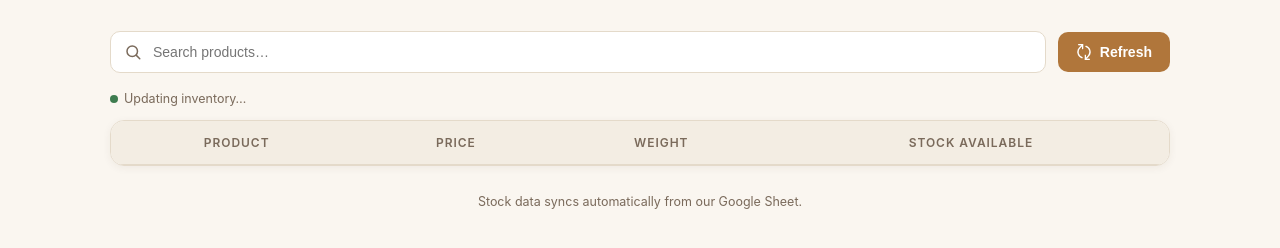
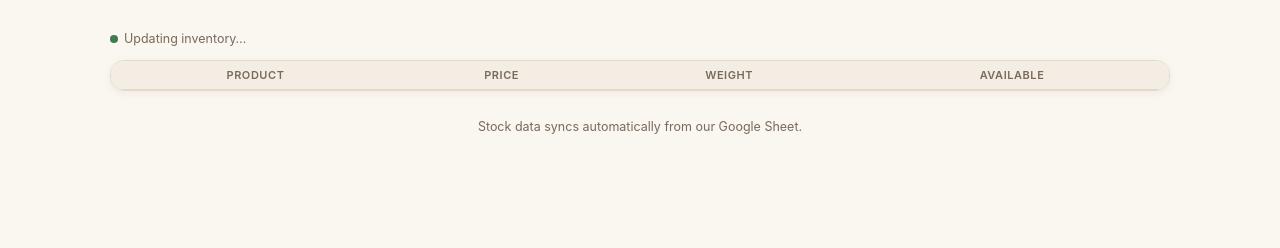
Before and after one commit to drjphilip/maatti-inventory, a plain HTML site: page index.html in a window 1280 px wide. Shown: the part 196-444 px from the top of the page. Drawn offline with Linux system fonts and the light colour scheme.

Commit message:
Add files via upload

```diff
--- a/index.html
+++ b/index.html
@@ -62,60 +62,8 @@
     letter-spacing: -0.01em;
   }
   .toolbar {
-    display: flex;
-    gap: 12px;
-    align-items: center;
-    margin-bottom: 18px;
-    flex-wrap: wrap;
+    display: none;
   }
-  .search {
-    flex: 1;
-    min-width: 220px;
-    position: relative;
-  }
-  .search input {
-    width: 100%;
-    padding: 12px 16px 12px 42px;
-    border: 1px solid var(--line);
-    border-radius: 10px;
-    font-size: 14px;
-    background: var(--surface);
-    color: var(--ink);
-    outline: none;
-    transition: border-color 0.15s ease, box-shadow 0.15s ease;
-  }
-  .search input:focus {
-    border-color: var(--accent);
-    box-shadow: 0 0 0 3px var(--accent-soft);
-  }
-  .search svg {
-    position: absolute;
-    left: 14px;
-    top: 50%;
-    transform: translateY(-50%);
-    width: 18px;
-    height: 18px;
-    stroke: var(--ink-soft);
-  }
-  .refresh {
-    display: inline-flex;
-    align-items: center;
-    gap: 8px;
-    padding: 12px 18px;
-    border: none;
-    border-radius: 10px;
-    background: var(--accent);
-    color: white;
-    font-size: 14px;
-    font-weight: 600;
-    cursor: pointer;
-    transition: background 0.15s ease, transform 0.15s ease;
-  }
-  .refresh:hover { background: #9A642F; }
-  .refresh:active { transform: scale(0.98); }
-  .refresh svg { width: 16px; height: 16px; }
-  .refresh.loading svg { animation: spin 0.8s linear infinite; }
-  @keyframes spin { to { transform: rotate(360deg); } }
   .updated {
     font-size: 12.5px;
     color: var(--ink-soft);
@@ -146,24 +94,29 @@
   table {
     width: 100%;
     border-collapse: collapse;
-    font-size: 14.5px;
+    font-size: 14px;
   }
   thead th {
     text-align: center;
-    padding: 14px 18px;
+    padding: 7px 10px;
     background: var(--surface-soft);
     border-bottom: 1px solid var(--line);
-    font-size: 12px;
+    font-size: 11px;
     text-transform: uppercase;
-    letter-spacing: 0.08em;
+    letter-spacing: 0.05em;
     color: var(--ink-soft);
     font-weight: 600;
   }
   tbody td {
     text-align: center;
-    padding: 13px 18px;
+    padding: 6px 10px;
     border-bottom: 1px solid var(--line);
     vertical-align: middle;
+  }
+  .stock-available {
+    font-variant-numeric: tabular-nums;
+    font-weight: 600;
+    font-size: 13px;
   }
   tbody tr:last-child td { border-bottom: none; }
   tbody tr.out-of-stock-row {
@@ -175,7 +128,8 @@
   tbody tr:hover { background: #FBF7F0; }
   .product-name {
     font-weight: 600;
-    font-size: 15px;
+    font-size: 14px;
+    text-align: left;
   }
   .price {
     font-variant-numeric: tabular-nums;
@@ -200,11 +154,7 @@
     line-height: 1.6;
   }
   @media (max-width: 760px) {
-    .toolbar { flex-direction: column; align-items: stretch; }
-    .refresh { justify-content: center; }
-    .table-wrap { overflow-x: auto; }
-    thead th, tbody td { padding: 10px 12px; }
-    table { min-width: 600px; }
+    thead th, tbody td { padding: 5px 7px; }
   }
   @media (max-width: 420px) {
     .page { padding: 28px 14px 48px; }
@@ -220,16 +170,6 @@
     <h1>What&apos;s on the shelf</h1>
   </header>
 
-  <div class="toolbar">
-    <div class="search">
-      <svg viewBox="0 0 24 24" fill="none" stroke-width="2" stroke-linecap="round" stroke-linejoin="round"><circle cx="11" cy="11" r="7"></circle><line x1="21" y1="21" x2="16.5" y2="16.5"></line></svg>
-      <input type="text" id="searchInput" placeholder="Search products…" />
-    </div>
-    <button class="refresh" id="refreshBtn">
-      <svg viewBox="0 0 24 24" fill="none" stroke="currentColor" stroke-width="2" stroke-linecap="round" stroke-linejoin="round"><polyline points="23 4 23 10 17 10"></polyline><polyline points="1 20 1 14 7 14"></polyline><path d="M3.51 9a9 9 0 0 1 14.85-3.36L23 10M1 14l4.64 4.36A9 9 0 0 0 20.49 15"></path></svg>
-      Refresh
-    </button>
-  </div>
 
   <div class="updated">
     <span class="dot" id="statusDot"></span>
@@ -243,12 +183,12 @@
           <th>Product</th>
           <th>Price</th>
           <th>Weight</th>
-          <th>Stock Available</th>
+          <th>Available</th>
         </tr>
       </thead>
       <tbody id="inventoryBody"></tbody>
     </table>
-    <div class="empty" id="emptyState" hidden>No products match your search.</div>
+    <div class="empty" id="emptyState" hidden>No products found.</div>
   </div>
 
   <footer>
@@ -270,8 +210,6 @@
 
   const body = document.getElementById('inventoryBody');
   const emptyState = document.getElementById('emptyState');
-  const searchInput = document.getElementById('searchInput');
-  const refreshBtn = document.getElementById('refreshBtn');
   const updatedText = document.getElementById('updatedText');
   const statusDot = document.getElementById('statusDot');
 
@@ -281,7 +219,9 @@
   }
 
   function formatPrice(value) {
-    return '₹' + Number(value).toLocaleString('en-IN', { minimumFractionDigits: 2, maximumFractionDigits: 2 });
+    const n = Number(value);
+    const formatted = n.toLocaleString('en-IN', { minimumFractionDigits: 2, maximumFractionDigits: 2 });
+    return '₹' + formatted.replace(/\.00$/, '');
   }
 
   function getStatus(stock) {
@@ -291,12 +231,7 @@
   }
 
   function render() {
-    const query = searchInput.value.trim().toLowerCase();
     let visible = inventory.slice();
-
-    if (query) {
-      visible = visible.filter(item => item.name.toLowerCase().includes(query));
-    }
 
     body.innerHTML = '';
     emptyState.hidden = visible.length > 0;
@@ -404,7 +339,6 @@
   }
 
   function loadBoth() {
-    refreshBtn.classList.add('loading');
     updatedText.textContent = 'Updating inventory…';
     productsData = null;
     inventoryData = null;
@@ -415,9 +349,6 @@
     if (oldInventory) oldInventory.remove();
     loadProducts();
   }
-
-  refreshBtn.addEventListener('click', loadBoth);
-  searchInput.addEventListener('input', render);
 
   loadBoth();
   refreshTimer = setInterval(loadBoth, 60000);
@@ -434,8 +365,6 @@
     } else {
       inventoryData = response;
       handleBoth();
-      const btn = document.getElementById('refreshBtn');
-      if (btn) btn.classList.remove('loading');
     }
   };
 </script>
```
